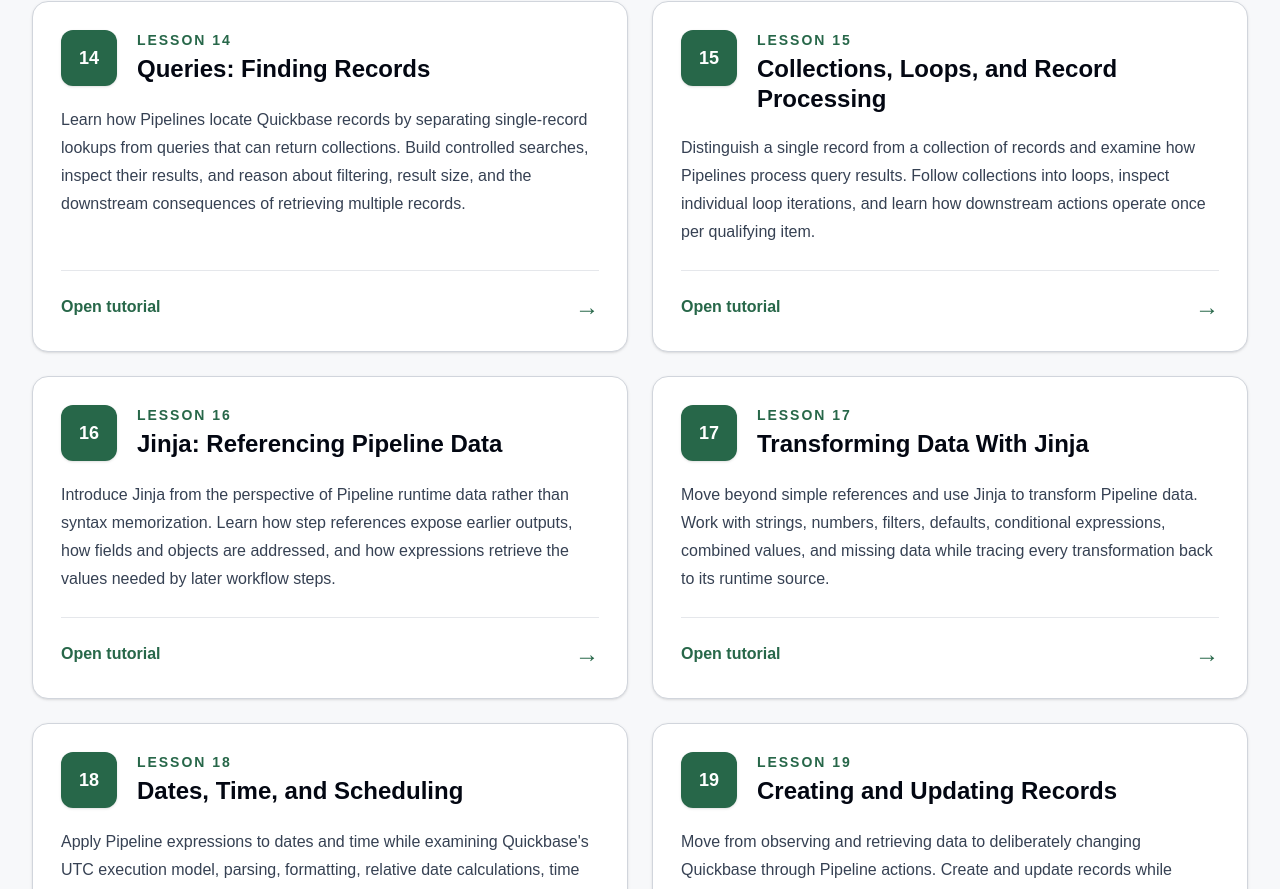
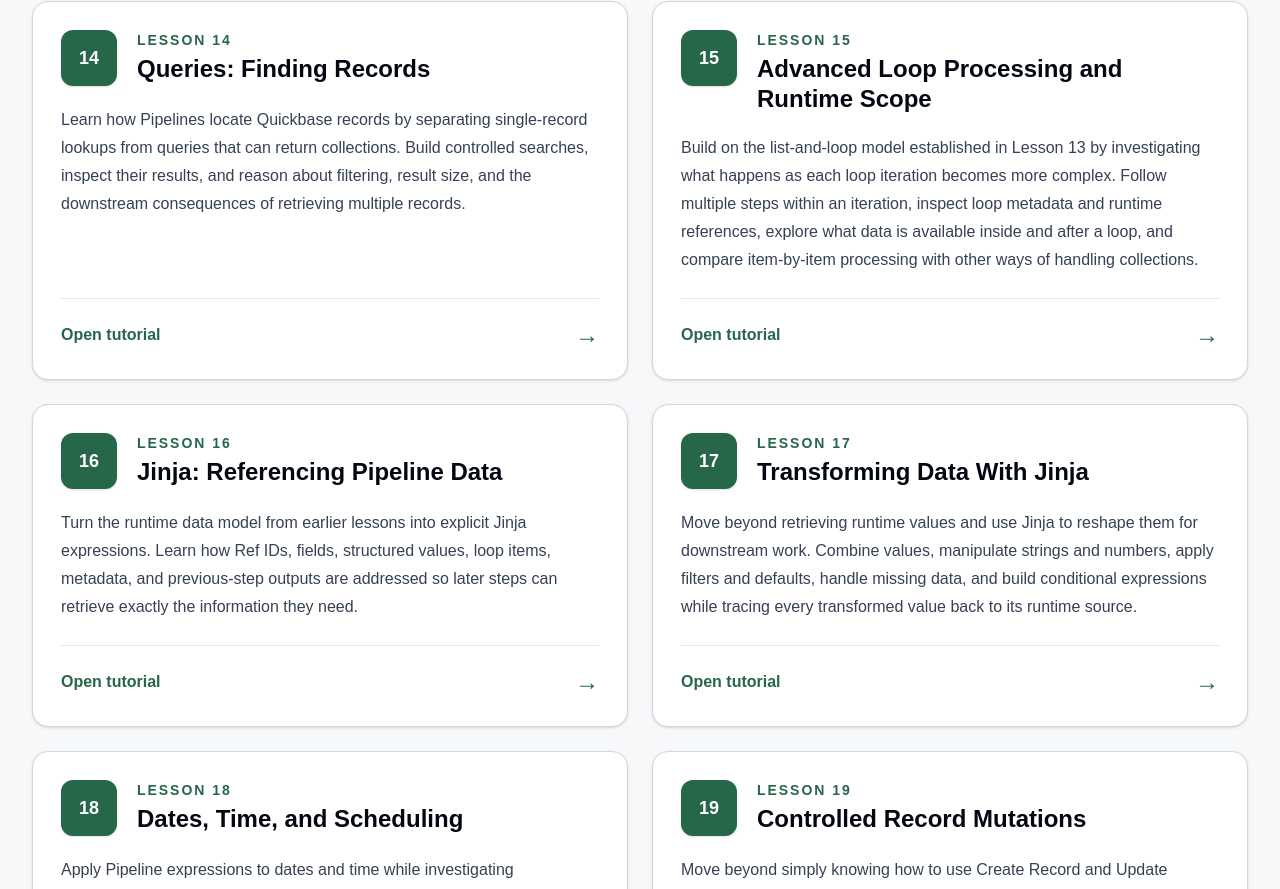
Before and after one commit to dariansweb/Quickbase-Automation, a Next.js app: page / in a window 1280 px wide. Shown: the part 11111-12000 px from the top of the page. Built offline with nearby package versions, Linux system fonts and the light colour scheme.

Commit message:
review and correct outline of lessons 15-22

```diff
--- a/app/data/lessons.ts
+++ b/app/data/lessons.ts
@@ -171,18 +171,18 @@ export const lessons: Lesson[] = [
   },
   {
     number: "15",
-    title: "Collections, Loops, and Record Processing",
+    title: "Advanced Loop Processing and Runtime Scope",
     description:
-      "Distinguish a single record from a collection of records and examine how Pipelines process query results. Follow collections into loops, inspect individual loop iterations, and learn how downstream actions operate once per qualifying item.",
+      "Build on the list-and-loop model established in Lesson 13 by investigating what happens as each loop iteration becomes more complex. Follow multiple steps within an iteration, inspect loop metadata and runtime references, explore what data is available inside and after a loop, and compare item-by-item processing with other ways of handling collections.",
     link: "/lessons/15",
-    phase: "Query-Driven Automation",
+    phase: "Advanced Pipeline Logic",
     status: "planned",
   },
   {
     number: "16",
     title: "Jinja: Referencing Pipeline Data",
     description:
-      "Introduce Jinja from the perspective of Pipeline runtime data rather than syntax memorization. Learn how step references expose earlier outputs, how fields and objects are addressed, and how expressions retrieve the values needed by later workflow steps.",
+      "Turn the runtime data model from earlier lessons into explicit Jinja expressions. Learn how Ref IDs, fields, structured values, loop items, metadata, and previous-step outputs are addressed so later steps can retrieve exactly the information they need.",
     link: "/lessons/16",
     phase: "Pipeline Expressions",
     status: "planned",
@@ -191,7 +191,7 @@ export const lessons: Lesson[] = [
     number: "17",
     title: "Transforming Data With Jinja",
     description:
-      "Move beyond simple references and use Jinja to transform Pipeline data. Work with strings, numbers, filters, defaults, conditional expressions, combined values, and missing data while tracing every transformation back to its runtime source.",
+      "Move beyond retrieving runtime values and use Jinja to reshape them for downstream work. Combine values, manipulate strings and numbers, apply filters and defaults, handle missing data, and build conditional expressions while tracing every transformed value back to its runtime source.",
     link: "/lessons/17",
     phase: "Pipeline Expressions",
     status: "planned",
@@ -200,16 +200,16 @@ export const lessons: Lesson[] = [
     number: "18",
     title: "Dates, Time, and Scheduling",
     description:
-      "Apply Pipeline expressions to dates and time while examining Quickbase's UTC execution model, parsing, formatting, relative date calculations, time zones, and scheduled Pipelines. Compare scheduled workflow execution with the scheduled communication mechanisms studied earlier.",
+      "Apply Pipeline expressions to dates and time while investigating timestamps, UTC, application-local time, parsing, formatting, relative date calculations, and scheduled execution. Connect the timing evidence already seen in Activity with deliberate time-driven workflow design.",
     link: "/lessons/18",
     phase: "Pipeline Expressions",
     status: "planned",
   },
   {
     number: "19",
-    title: "Creating and Updating Records",
+    title: "Controlled Record Mutations",
     description:
-      "Move from observing and retrieving data to deliberately changing Quickbase through Pipeline actions. Create and update records while examining field mappings, execution identity, permissions, data integrity, execution order, and the events produced by Pipeline-driven mutations.",
+      "Move beyond simply knowing how to use Create Record and Update Record and study how Pipeline-driven mutations should be designed. Examine field mappings, execution identity, permissions, before-and-after record state, data integrity, execution order, and the new events created when a Pipeline changes Quickbase data.",
     link: "/lessons/19",
     phase: "Workflow Automation",
     status: "planned",
@@ -218,7 +218,7 @@ export const lessons: Lesson[] = [
     number: "20",
     title: "Secondary Events and Automation Loops",
     description:
-      "Investigate what happens after a Pipeline changes Quickbase data. Determine when Pipeline-created mutations can trigger additional automation, identify self-triggering and cross-workflow loop risks, and develop controlled strategies for preventing unintended repeated execution.",
+      "Investigate what happens after a Pipeline mutation creates another Quickbase event. Determine when Pipeline-driven changes can trigger additional automation, trace self-triggering and cross-workflow execution, and develop controlled strategies for preventing unintended repeated or recursive processing.",
     link: "/lessons/20",
     phase: "Workflow Automation",
     status: "planned",
@@ -227,7 +227,7 @@ export const lessons: Lesson[] = [
     number: "21",
     title: "Relationships and Cross-Record Workflows",
     description:
-      "Use Quickbase relationships inside automated workflows by following reference, lookup, parent, and child data across related tables. Find related records, act on connected data, and distinguish native Quickbase relationships from Pipeline linking mechanisms.",
+      "Extend automation across related Quickbase data by following reference fields, lookups, parent records, and child records through real workflows. Query and act on connected records while separating native Quickbase relationships from Pipeline linking mechanisms such as Linked Items.",
     link: "/lessons/21",
     phase: "Workflow Automation",
     status: "planned",
@@ -236,7 +236,7 @@ export const lessons: Lesson[] = [
     number: "22",
     title: "Reliable Pipeline Engineering",
     description:
-      "Bring the Pipeline execution model together by investigating failures, retries, permissions, schema changes, duplicate execution, bulk operations, background steps, accounts, YAML, Connection Central, observability, maintenance, and troubleshooting practices for dependable automation.",
+      "Bring the complete Pipeline execution model together and learn how to engineer automation that remains understandable and dependable over time. Investigate failures, retries, permissions, duplicate execution, schema changes, bulk and background processing, accounts, YAML, Connection Central, Activity evidence, observability, maintenance, and systematic troubleshooting.",
     link: "/lessons/22",
     phase: "Automation Engineering",
     status: "planned",
```
